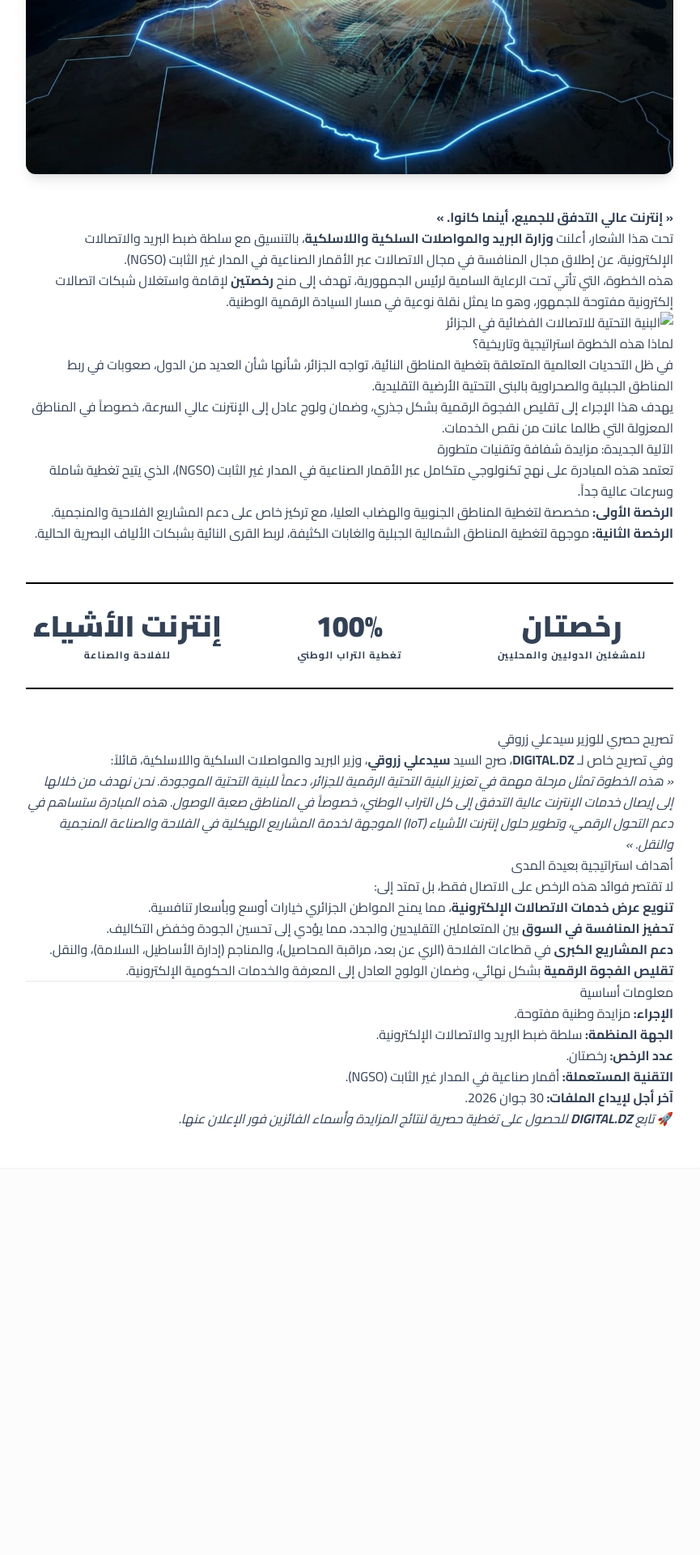
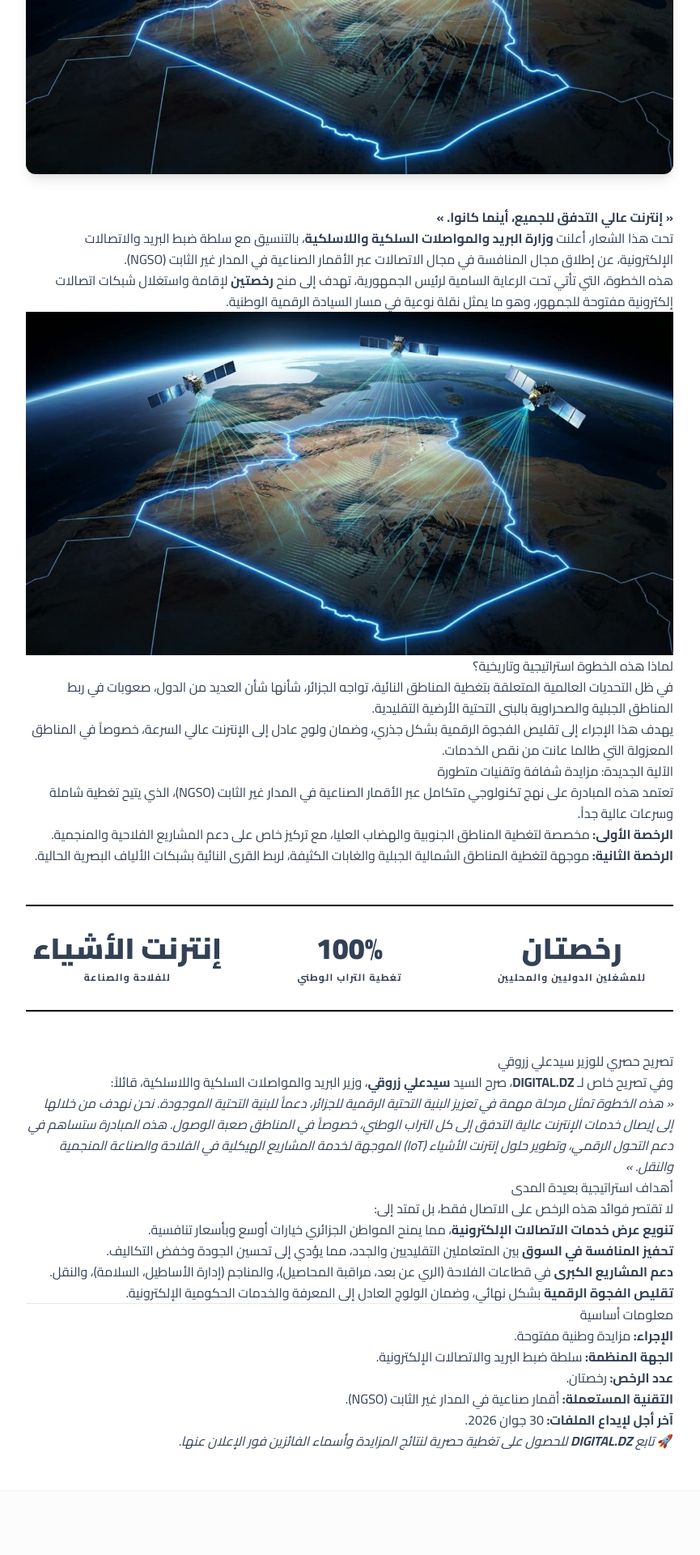
Before and after one commit to bastaps/Basta-InfosTech, a Jekyll site: the page built from _posts/ar/2024-04-11-télécoms-spatiales-concurence-algérie.md, in a window 1280 px wide. Shown: the part 811-2731 px from the top of the page at 81% size, without its empty margins (208-1073 px from the left). Built offline with Jekyll 4.4.1, drawn with Linux system fonts in a browser that asks for light colours; nearby versions of some CDN libraries; before the commit the page ends 2333 px from its top, so only the background shows below that.

Commit message:
Updated 2 files via CloudCannon.

```diff
--- a/_posts/ar/2024-04-11-télécoms-spatiales-concurence-algérie.md
+++ b/_posts/ar/2024-04-11-télécoms-spatiales-concurence-algérie.md
@@ -11,7 +11,7 @@
 ---
 **« إنترنت عالي التدفق للجميع، أينما كانوا. »**<br> تحت هذا الشعار، أعلنت **وزارة البريد والمواصلات السلكية واللاسلكية**، بالتنسيق مع سلطة ضبط البريد والاتصالات الإلكترونية، عن إطلاق مجال المنافسة في مجال الاتصالات عبر الأقمار الصناعية في المدار غير الثابت (NGSO).<br> هذه الخطوة، التي تأتي تحت الرعاية السامية لرئيس الجمهورية، تهدف إلى منح **رخصتين** لإقامة واستغلال شبكات اتصالات إلكترونية مفتوحة للجمهور، وهو ما يمثل نقلة نوعية في مسار السيادة الرقمية الوطنية.
 
-![البنية التحتية للاتصالات الفضائية في الجزائر](/img/telecoms-spatiales-algerie-1.jpg)
+![البنية التحتية للاتصالات الفضائية في الجزائر](/uploads/telecoms-spatiales-algerie.jpg)
 
 ## لماذا هذه الخطوة استراتيجية وتاريخية؟
 
```
Also changed, not shown: uploads/telecoms-spatiales-algerie.jpg (added).
